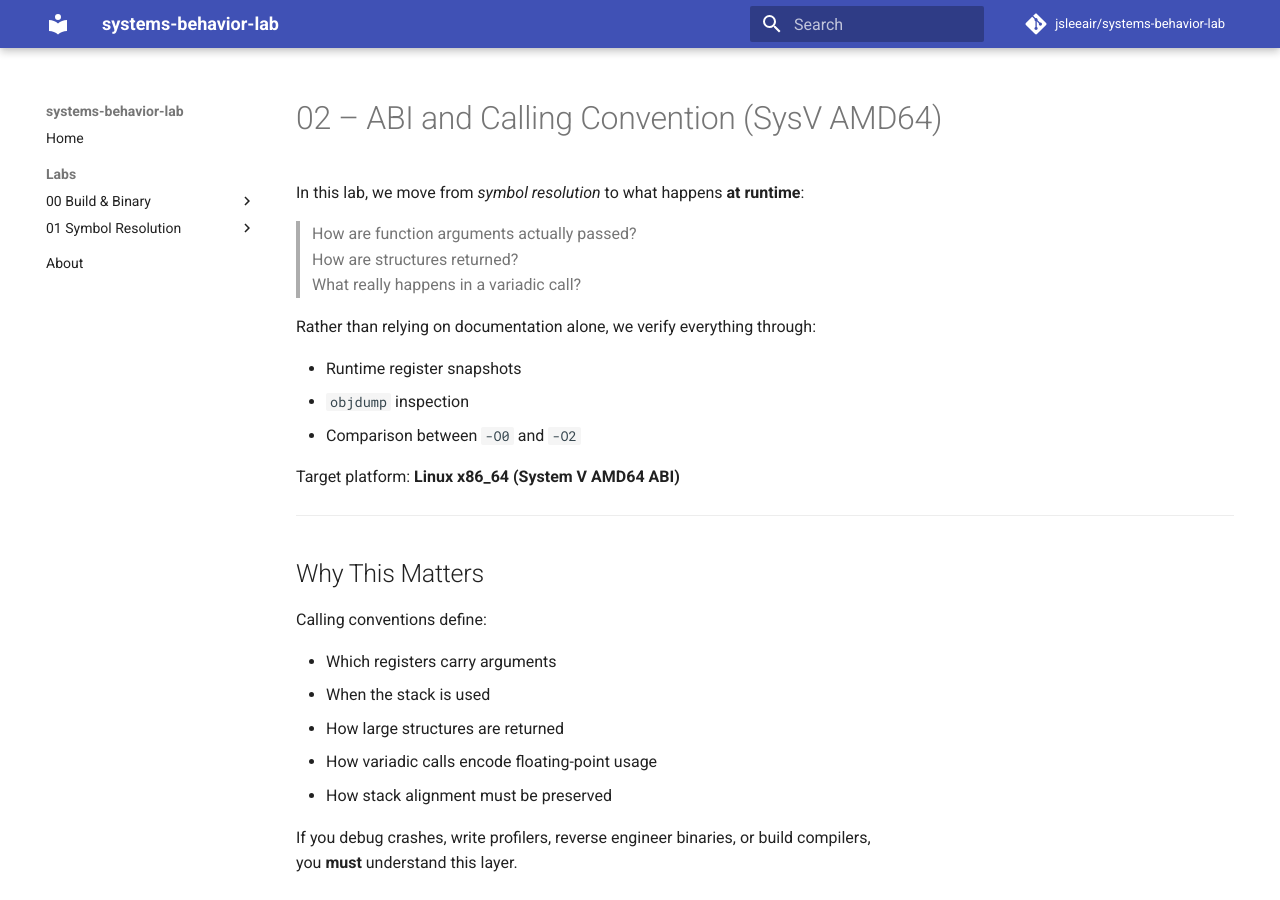
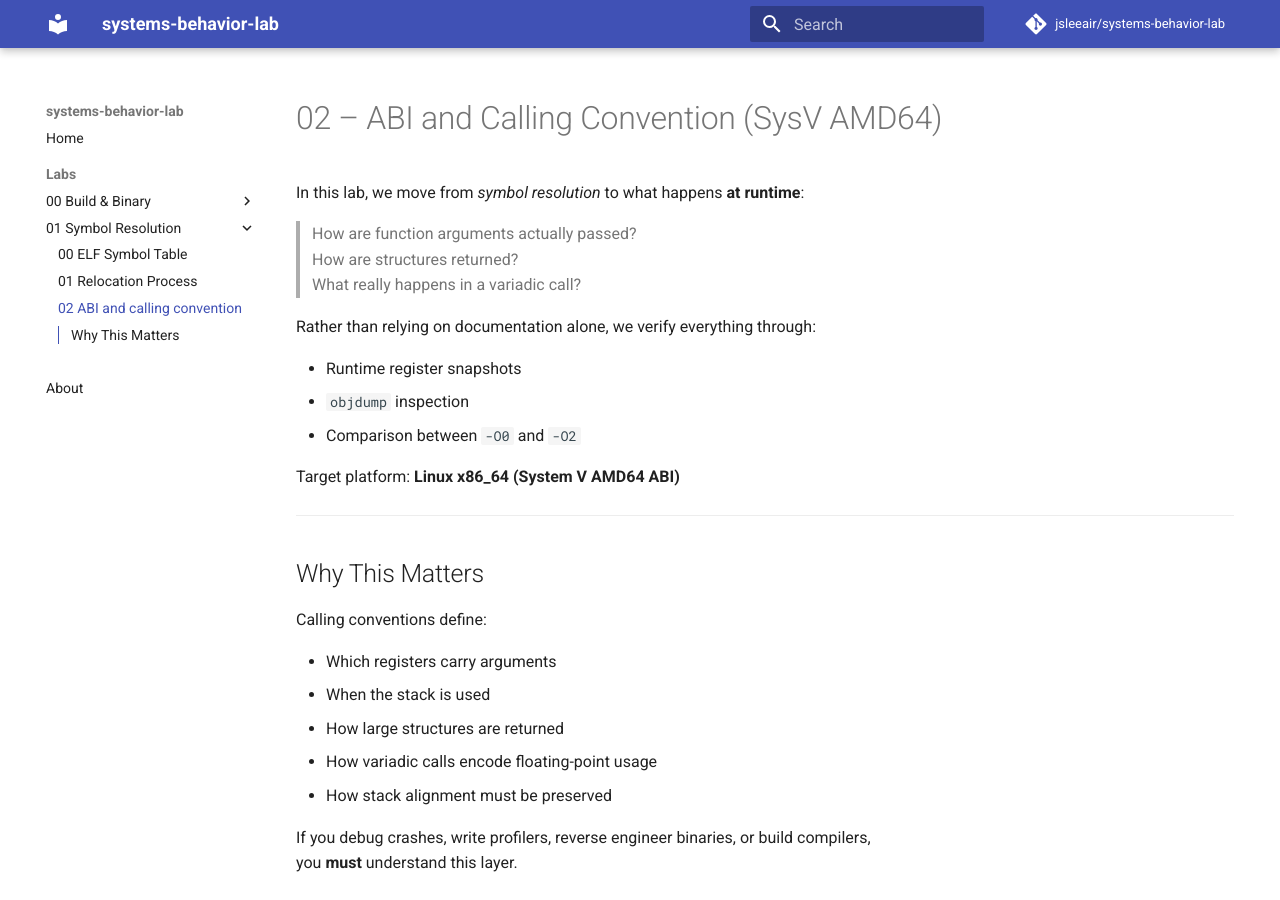
Before and after one commit to jsleeair/systems-behavior-lab, an MkDocs documentation site: the page built from docs/01-symbol-resolution/02-abi-and-calling-convention.md, in a window 1280 px wide and 900 px high. Built offline with MkDocs 1.6.1 and Material for MkDocs 9.7.7, drawn with Linux system fonts in a browser that asks for light colours; comment, search, counter and statistics services are not loaded.

Commit message:
fix 01-symbol-resolution/02-abi-and-calling-convention.md path

```diff
--- a/mkdocs.yml
+++ b/mkdocs.yml
@@ -21,7 +21,7 @@ nav:
         - 01 Symbol Resolution:
                 - 00 ELF Symbol Table: 01-symbol-resolution/00-elf-symbol-table.md
                 - 01 Relocation Process: 01-symbol-resolution/01-relocation-process.md
-                - 02 ABI and calling convention: 02-abi-and-calling-convention.md
+                - 02 ABI and calling convention: 01-symbol-resolution/02-abi-and-calling-convention.md
   - About: about.md
 
 markdown_extensions:
```
